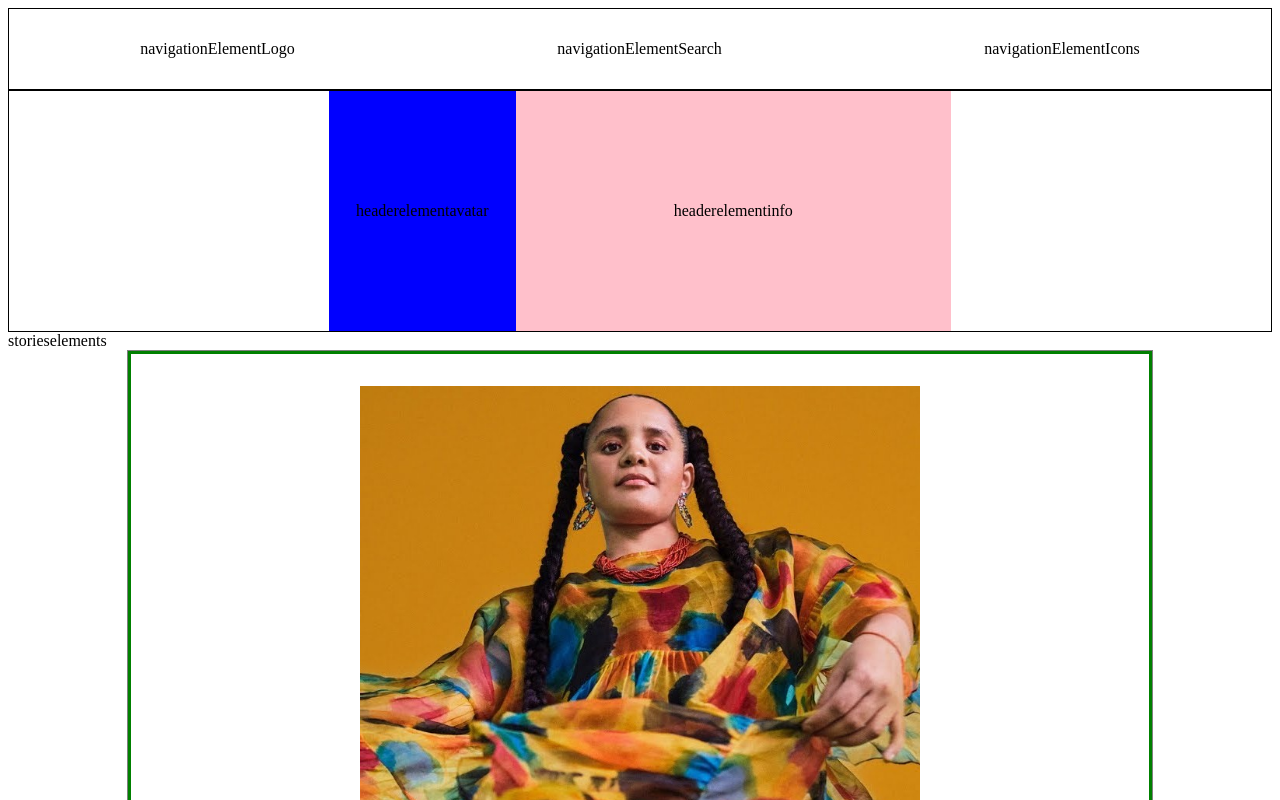
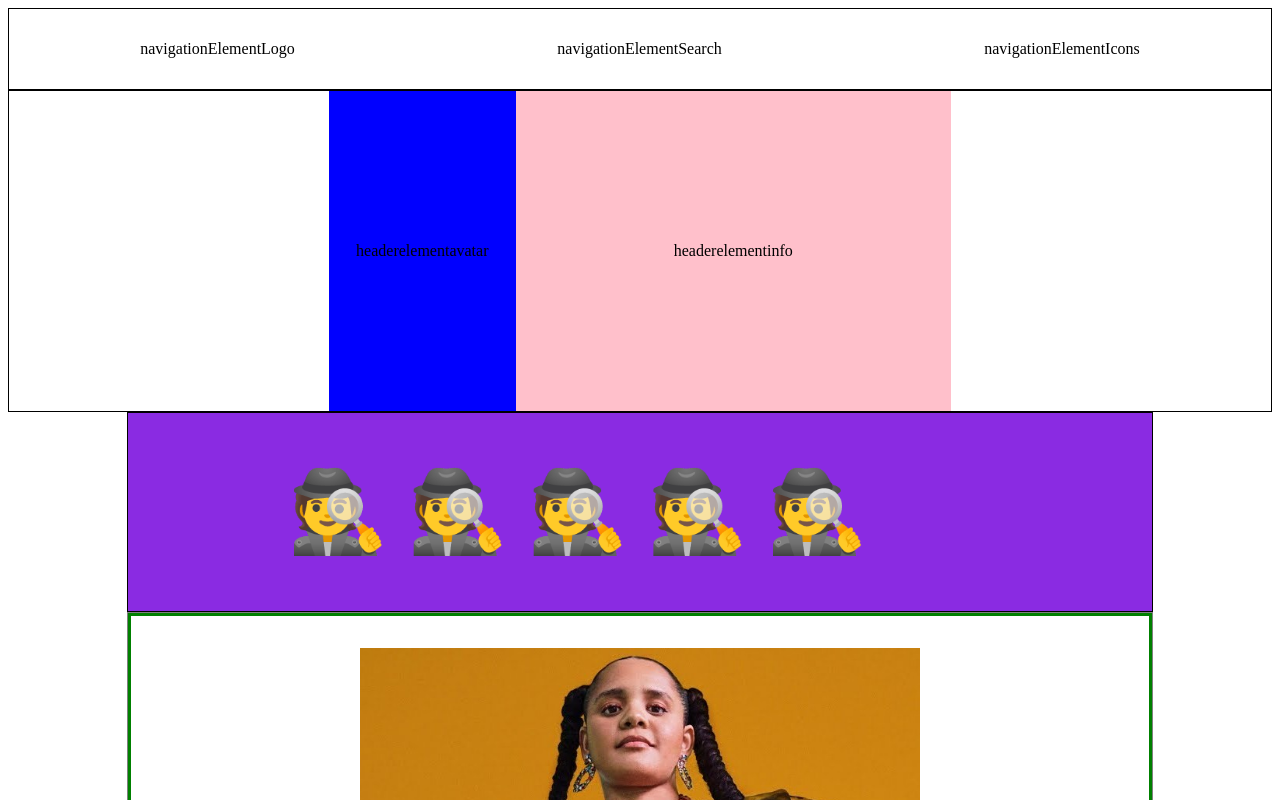
Before and after one commit to gabrielaacha/instagram-interface-mockup-with-REACT, a React (Create React App) app: page / in a window 1280 px wide. Shown: the top 800 px of the page. Built offline with nearby package versions, Linux system fonts and the light colour scheme.

Commit message:
stories styling

```diff
--- /dev/null
+++ b/src/components/Stories/StoriesElement/StoriesElementItem.js
@@ -0,0 +1,7 @@
+import React from "react";
+
+const storiesElementItem = (props) => {
+  return <div className="stories-elements__item">🕵 🕵 🕵 🕵 🕵</div>;
+};
+
+export default storiesElementItem;
--- a/src/components/Stories/StoriesElements.js
+++ b/src/components/Stories/StoriesElements.js
@@ -1,10 +1,15 @@
 import React from "react";
 import Aux from "../../hoc/Aux";
+import StoriesElementItem from "./StoriesElement/StoriesElementItem";
 
 const storiesElements = (props) => {
   return (
     <Aux>
-      <div className="stories-elements__all">storieselements</div>
+      <div className="stories-elements">
+        <div className="stories-elements__all">
+          <StoriesElementItem />
+        </div>
+      </div>
     </Aux>
   );
 };
--- a/src/scss/base/_typography.scss
+++ b/src/scss/base/_typography.scss
@@ -0,0 +1,3 @@
+.stories-elements__item {
+  font-size: 5rem;
+}
--- /dev/null
+++ b/src/scss/layout/_body.scss
@@ -0,0 +1,5 @@
+.body {
+  display: flex;
+  flex-direction: column;
+  align-items: center;
+}
--- a/src/scss/layout/_header.scss
+++ b/src/scss/layout/_header.scss
@@ -1,7 +1,7 @@
 .header-elements__all {
   border: black 1px solid;
   display: flex;
-  height: 30vh;
+  height: 40vh;
   padding: 0 20rem;
 }
 
--- /dev/null
+++ b/src/scss/layout/_stories.scss
@@ -0,0 +1,17 @@
+.stories-elements {
+  display: flex;
+  justify-content: center;
+  height: 25vh;
+}
+
+.stories-elements__all {
+  border: black 1px solid;
+  display: flex;
+  width: 80vw;
+  align-items: center;
+  background-color: blueviolet;
+}
+
+.stories-elements__item {
+  margin: 10rem;
+}
--- a/src/scss/main.scss
+++ b/src/scss/main.scss
@@ -16,5 +16,7 @@
 @import "layout/header";
 @import "layout/tags";
 @import "layout/nav";
+@import "layout/stories";
+@import "layout/body";
 
 @import "pages/home";
```
